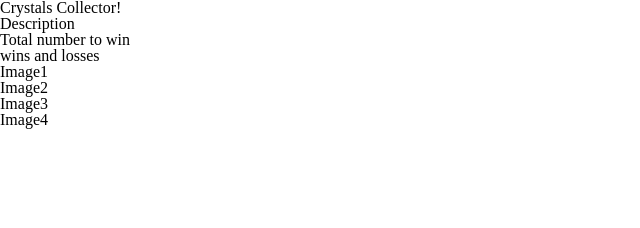
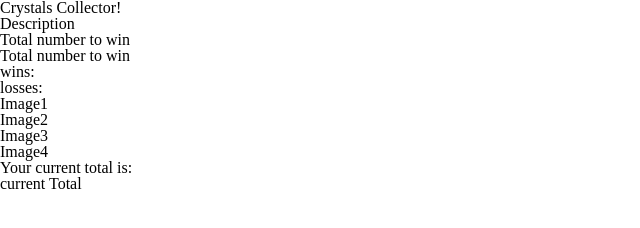
Before and after one commit to BrocDavis/unit-4-game, a plain HTML site: page index.html in a window 1280 px wide. Shown: the whole page, without its empty margins (0-640 px from the left). Drawn offline with nearby package versions, Linux system fonts and the light colour scheme.

Commit message:
added classes for jqery references to updated values like wines losses and the goal number and current total number. added in reset function to have the game set and reset after first play through and added in the random function for the goal number

```diff
--- a/index.html
+++ b/index.html
@@ -33,10 +33,14 @@
         </div>
         <div class="row" id="total-number">
             <div class="col">
-                <h1>Total number to win</h1>
+                <h1 class>Total number to win</h1>
+                <h1 class="total-number">Total number to win</h1>
             </div>
             <div class="col">
-                <h1>wins and losses</h1>
+                <h1>wins: </h1>
+                <p class="win-count"></p>
+                <h1>losses: </h1>
+                <p class="loss-count"></p>
             </div>
         </div>
         <div class="row">
@@ -53,6 +57,16 @@
                 <h1>Image4</h1>
             </div>
         </div>
+        <div class="row">
+            <div class="col ">
+                <p>Your current total is:</p>
+            </div>
+        </div>
+        <div class="row">
+                <div class="col ">
+                    <p class="current-total">current Total</p>
+                </div>
+            </div>
     </div>
     <javascript type="text/javascript" src="../game.js"></javascript>
 </body>
```
Also changed, not shown: assests/javascript/game.js (+22 -0 lines).
